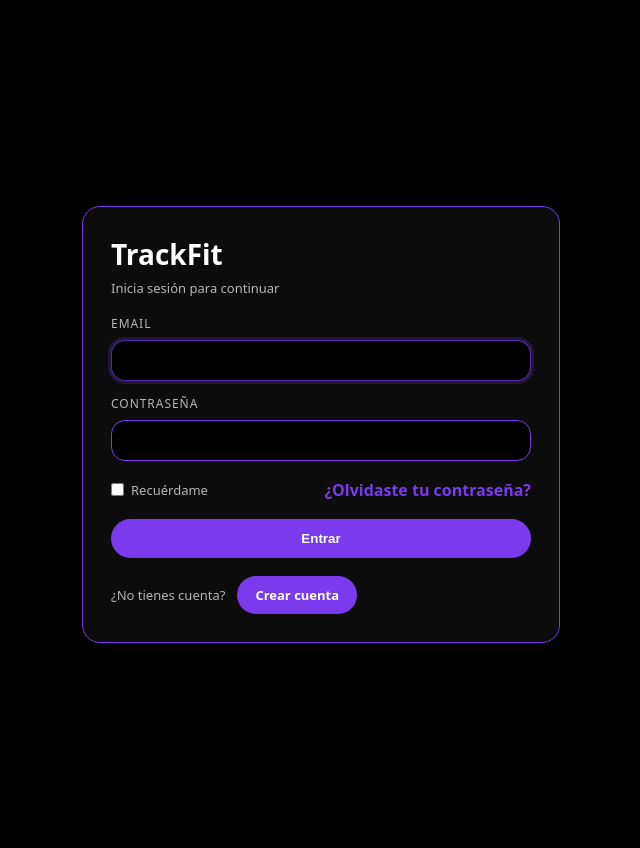
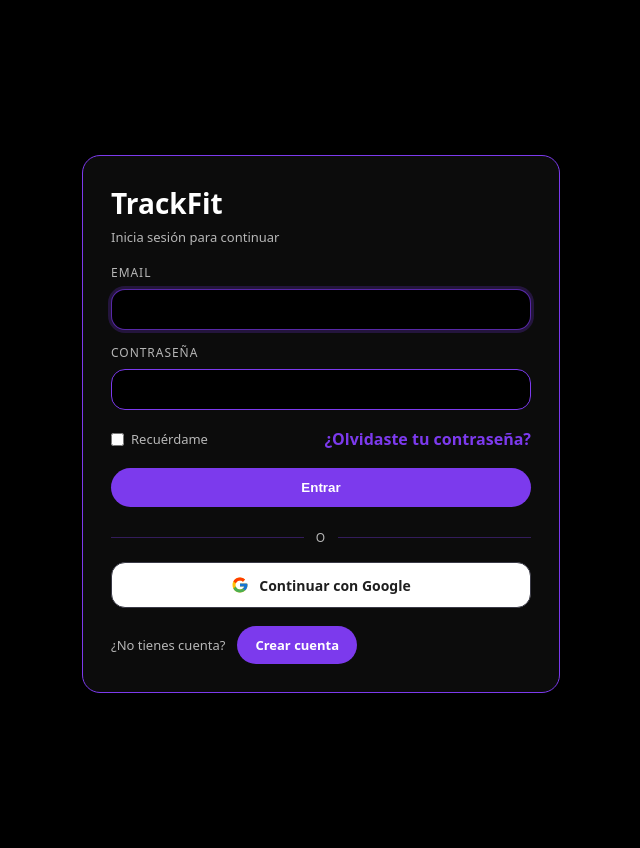
Before and after one commit to ericMolluna/trackfit, a Laravel app: page /login in a window 1280 px wide. Shown: the whole page, without its empty margins (319-959 px from the left). Run offline with Laravel 12, Linux system fonts and the light colour scheme.

Commit message:
Afegeix l'inici de sessió amb Google
Botó de Google al login i al registre. Si el compte es va crear
amb Google, només es pot entrar amb Google.

Co-authored-by: Perplexity <noreply@perplexity.ai>

```diff
--- a/config/services.php
+++ b/config/services.php
@@ -36,14 +36,14 @@ return [
     ],
     'google' => [
         'client_id' => env('GOOGLE_CLIENT_ID'),
-        'client_secret' => env('GOOGLE_SECRET'),
-        'redirect' => 'http://127.0.0.1:8000/google-auth/callback',
+        'client_secret' => env('GOOGLE_CLIENT_SECRET', env('GOOGLE_SECRET')),
+        'redirect' => env('GOOGLE_REDIRECT_URI', rtrim((string) env('APP_URL'), '/').'/auth/google/callback'),
     ],
 
     'github' => [
     'client_id'     => env('GITHUB_CLIENT_ID'),
     'client_secret' => env('GITHUB_CLIENT_SECRET'),
-    'redirect'      => 'http://127.0.0.1:8000/github-auth/callback',
+    'redirect'      => env('GITHUB_REDIRECT_URI', rtrim((string) env('APP_URL'), '/').'/auth/github/callback'),
 ],
 
 ];
--- a/resources/views/auth/login.blade.php
+++ b/resources/views/auth/login.blade.php
@@ -124,6 +124,7 @@
             outline: 2px solid #c4b5fd;
             outline-offset: 4px;
         }
+
     </style>
 </head>
 
@@ -150,6 +151,8 @@
                 );
 
                 $rateLimited = $errors->has('login');
+
+                $socialError = $errors->has('social');
             @endphp
 
             @if ($errors->any())
@@ -166,7 +169,16 @@
                     </span>
 
                     <div class="tf-login-notice-content">
-                        @if ($rateLimited)
+                        @if ($socialError)
+                            <h2 class="tf-login-notice-title">
+                                Usa tu método de acceso
+                            </h2>
+
+                            <p class="tf-login-notice-text">
+                                {{ $errors->first('social') }}
+                            </p>
+
+                        @elseif ($rateLimited)
                             <h2 class="tf-login-notice-title">
                                 Demasiados intentos
                             </h2>
@@ -293,6 +305,10 @@
                     Entrar
                 </button>
 
+                <div class="tf-social-divider">o</div>
+
+                @include('auth.partials.google-button')
+
                 @if (Route::has('register'))
                     <div class="tf-login-footer">
                         <span>¿No tienes cuenta?</span>
--- /dev/null
+++ b/resources/views/auth/partials/google-button.blade.php
@@ -0,0 +1,59 @@
+@once
+<style>
+    .tf-social-divider {
+        display: flex;
+        align-items: center;
+        gap: 12px;
+        margin: 22px 0 16px;
+        color: var(--muted, #b8b8c7);
+        font-size: 12px;
+        letter-spacing: .08em;
+        text-transform: uppercase;
+    }
+
+    .tf-social-divider::before,
+    .tf-social-divider::after {
+        content: "";
+        flex: 1;
+        height: 1px;
+        background: rgba(124, 58, 237, .35);
+    }
+
+    .tf-google-btn {
+        display: flex;
+        align-items: center;
+        justify-content: center;
+        gap: 10px;
+        width: 100%;
+        min-height: 46px;
+        padding: 11px 16px;
+        border: 1px solid #3a3a46;
+        border-radius: 14px;
+        background: #fff;
+        color: #1f1f1f;
+        font-size: 14px;
+        font-weight: 600;
+        text-decoration: none;
+        box-sizing: border-box;
+        transition: background .2s;
+    }
+
+    .tf-google-btn:hover {
+        background: #f1f1f4;
+    }
+
+    .tf-google-btn svg {
+        flex: 0 0 18px;
+    }
+</style>
+@endonce
+
+<a class="tf-google-btn" href="{{ route('social.redirect', 'google') }}">
+    <svg width="18" height="18" viewBox="0 0 48 48" aria-hidden="true">
+        <path fill="#FFC107" d="M43.6 20.5H42V20H24v8h11.3C33.7 32.7 29.2 36 24 36c-6.6 0-12-5.4-12-12s5.4-12 12-12c3.1 0 5.8 1.2 7.9 3.1l5.7-5.7C34 6.1 29.3 4 24 4 12.9 4 4 12.9 4 24s8.9 20 20 20 20-8.9 20-20c0-1.3-.1-2.4-.4-3.5z"/>
+        <path fill="#FF3D00" d="M6.3 14.7l6.6 4.8C14.7 15.1 19 12 24 12c3.1 0 5.8 1.2 7.9 3.1l5.7-5.7C34 6.1 29.3 4 24 4 16.3 4 9.7 8.3 6.3 14.7z"/>
+        <path fill="#4CAF50" d="M24 44c5.2 0 9.9-2 13.4-5.2l-6.2-5.2C29.2 35.1 26.7 36 24 36c-5.2 0-9.6-3.3-11.3-8l-6.5 5C9.5 39.6 16.2 44 24 44z"/>
+        <path fill="#1976D2" d="M43.6 20.5H42V20H24v8h11.3c-.8 2.2-2.2 4.2-4.1 5.6l6.2 5.2C37 39.2 44 34 44 24c0-1.3-.1-2.4-.4-3.5z"/>
+    </svg>
+    <span>Continuar con Google</span>
+</a>
```
Also changed, not shown: app/Http/Controllers/Auth/SocialAuthController.php (added, +125 -0 lines), resources/views/layouts/guest.blade.php (+0 -7 lines), tests/Feature/Auth/GoogleLoginTest.php (added, +166 -0 lines), 1 other file.
